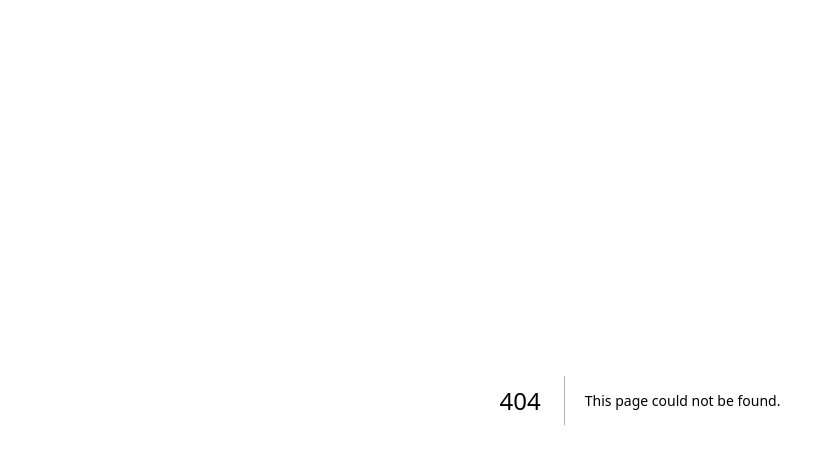
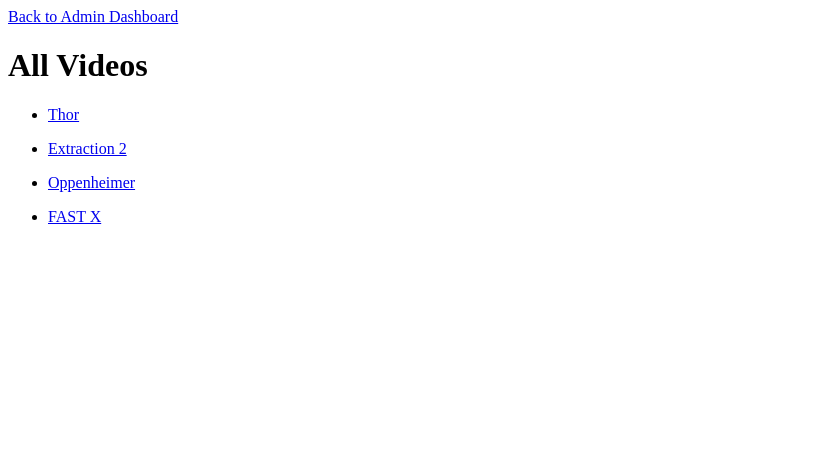
Before and after one commit to kafil-wara/nextjs, a Next.js app: page /videos in a window 1280 px wide. Before the commit this address had no page. Shown: the top 464 px of the page, without its empty margins (0-835 px from the left). Built offline with nearby package versions, Linux system fonts and the light colour scheme.

Commit message:
added yt video player with dynamic links

```diff
--- a/package.json
+++ b/package.json
@@ -18,7 +18,9 @@
     "next-auth": "^4.22.1",
     "react": "18.2.0",
     "react-dom": "18.2.0",
+    "react-player": "^2.12.0",
     "react-responsive-carousel": "^3.2.23",
+    "react-video-js-player": "^1.1.1",
     "swr": "^2.1.2"
   },
   "devDependencies": {
--- a/src/pages/adminDashboard.js
+++ b/src/pages/adminDashboard.js
@@ -45,7 +45,7 @@
             <Link href="/allUser">All User</Link>
             <br></br>
             <br></br>
-            <Link href="/allUser">All Shows</Link>
+            <Link href="/videos">All Shows</Link>
             <br></br>
             <br></br>
             <Link href="/allUser">Check Manager Requests</Link>
--- /dev/null
+++ b/src/pages/videos.js
@@ -0,0 +1,42 @@
+import Link from 'next/link';
+import Header from './components/header';
+
+export default function VideoList() {
+  const videos = [
+    {
+      title: 'Thor',
+      url: 'https://www.youtube.com/watch?v=JOddp-nlNvQ',
+    },
+    {
+      title: 'Extraction 2',
+      url: 'https://www.youtube.com/watch?v=mO0OuR26IZM',
+    },
+    {
+      title: 'Oppenheimer',
+      url: 'https://www.youtube.com/watch?v=bK6ldnjE3Y0',
+    },
+    {
+      title: 'FAST X',
+      url: 'https://www.youtube.com/watch?v=32RAq6JzY-w',
+    },
+  ];
+
+  return (
+    <>
+    <Header title="Video List"/>
+    <div>
+        <a href = "/adminDashboard">Back to Admin Dashboard</a>
+      <h1>All Videos</h1>
+      <ul>
+        {videos.map((video, index) => (
+          <li key={index}>
+            <Link href={`/video/${encodeURIComponent(video.url)}`}>
+              <p>{video.title}</p>
+            </Link>
+          </li>
+        ))}
+      </ul>
+    </div>
+    </>
+  );
+}
```
Also changed, not shown: src/pages/video/[url].js (added, +29 -0 lines), 1 other file (tests, documents, lock files or other folders).
